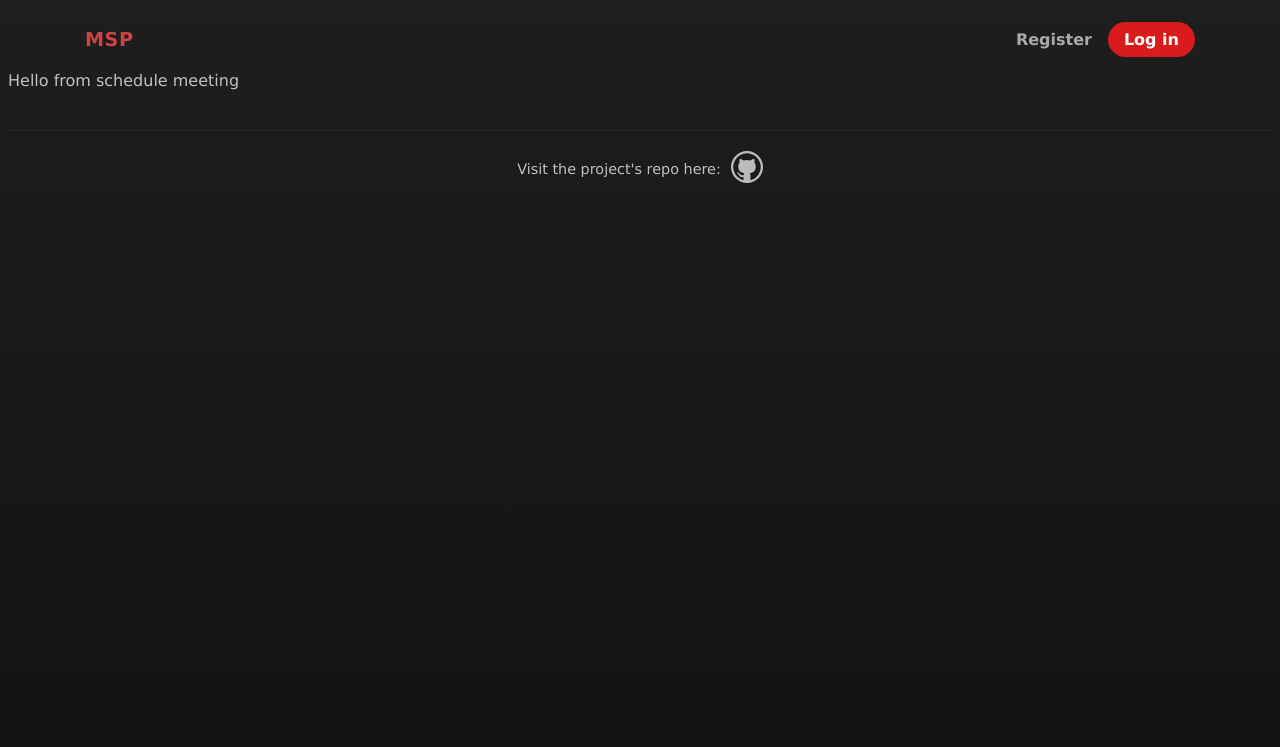
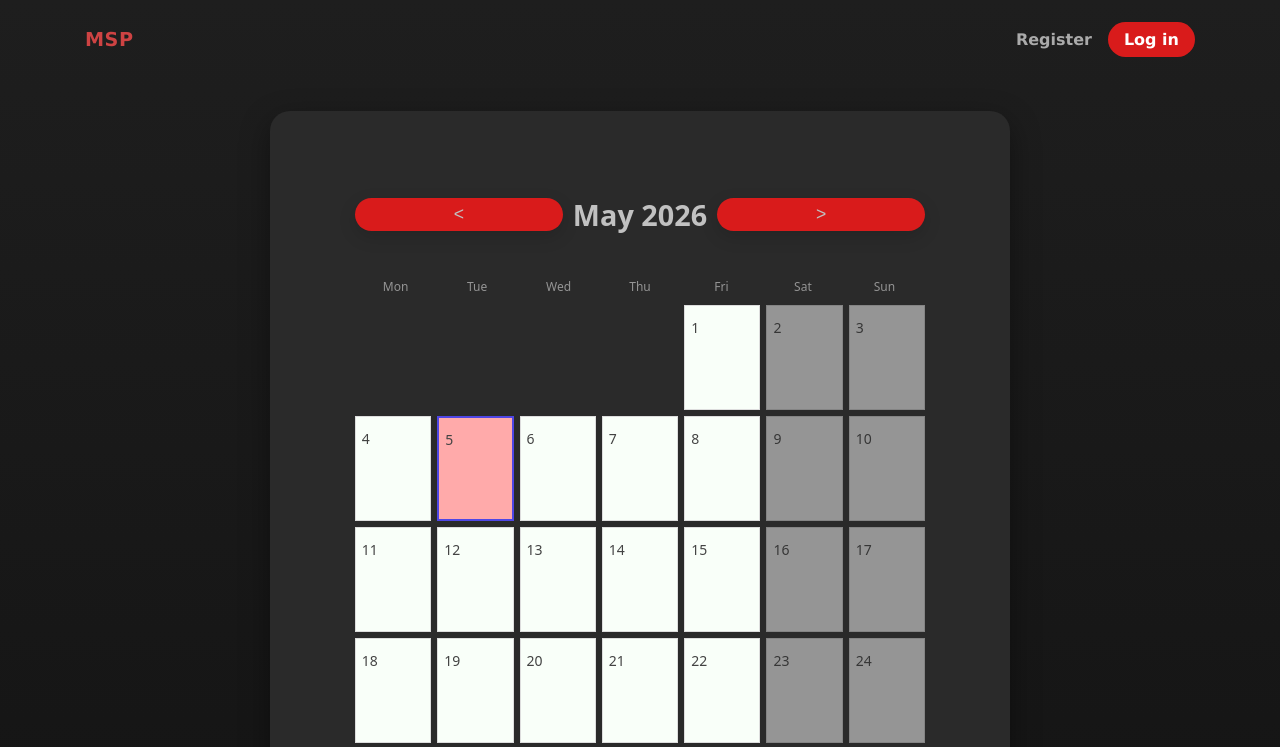
Before and after one commit to WiktorM413/meeting-scheduling-platform, a React (Vite) app in the folder frontend/: page /schedule in a window 1280 px wide. Shown: the top 747 px of the page. Built offline with nearby package versions, Linux system fonts and the light colour scheme; no server answers.

Commit message:
Implement the Schedule.tsx

```diff
--- a/frontend/src/Meetings/Schedule.tsx
+++ b/frontend/src/Meetings/Schedule.tsx
@@ -1,8 +1,67 @@
+import "./style.scss";
+import { useState, useEffect } from "react";
+import type { ResponseType } from "../api/ResponseType";
+import { ApiGetAllMeetingsForUser } from "../api/client";
+import HandleResponse from "../api/HandleResponse";
+import type { MeetingType } from "./MeetingType";
+import MspCalendar from "../Components/MspCalendar/MspCalendar";
+import { useAuth } from "../context/AuthContext";
+import MspFormField from "../Components/MspFormField";
+
 export default function Schedule()
 {
+		const { userData } = useAuth();
+
+		const [meetings,     setMeetings] = useState<MeetingType[]>([]);
+		const [response,     setResponse] = useState<ResponseType|null>(null);
+		const [selectedDate, setSelectedDate] = useState("");
+
+		useEffect(() =>
+	{
+		const loadMeetings = async () =>
+		{
+			try
+			{
+				if (!userData) {
+					setMeetings([]);
+					return;
+				}
+
+				const response = await ApiGetAllMeetingsForUser(userData.id);
+				const handled = HandleResponse(response);
+
+				setResponse(handled);
+
+				if (handled?.type === "success")
+				{
+					setMeetings(handled.data);
+				}
+				else
+				{
+					setMeetings([]);
+				}
+			}
+			catch (error)
+			{
+				console.log("Error submitting data: ", error);
+			}
+		};
+
+		loadMeetings();
+	}, [userData]);
+
+	console.log(selectedDate);
+
 	return (
-		<>
-			Hello from schedule meeting
-		</>
+		<div className="msp-schedule">
+			<div className="msp-form">
+				<section className="msp-meetings-calendar-wrapper">
+					<div className="msp-meetings-calendar">
+						<MspCalendar meetings={meetings} externalSelectedDateSetter={setSelectedDate}/>
+					</div>
+				</section>
+				{/* TODO: MspFormField for start_time end_time topic, etc. from meetings table */}
+			</div>
+		</div>
 	);
 }
--- a/frontend/src/Meetings/style.scss
+++ b/frontend/src/Meetings/style.scss
@@ -1,7 +1,7 @@
 @import "../variables.scss";
 @import "../animations.scss";
 
-.msp-meetings
+.msp-meetings, .msp-schedule
 {
 	max-width: 1100px;
 	margin: 0 auto;
```
